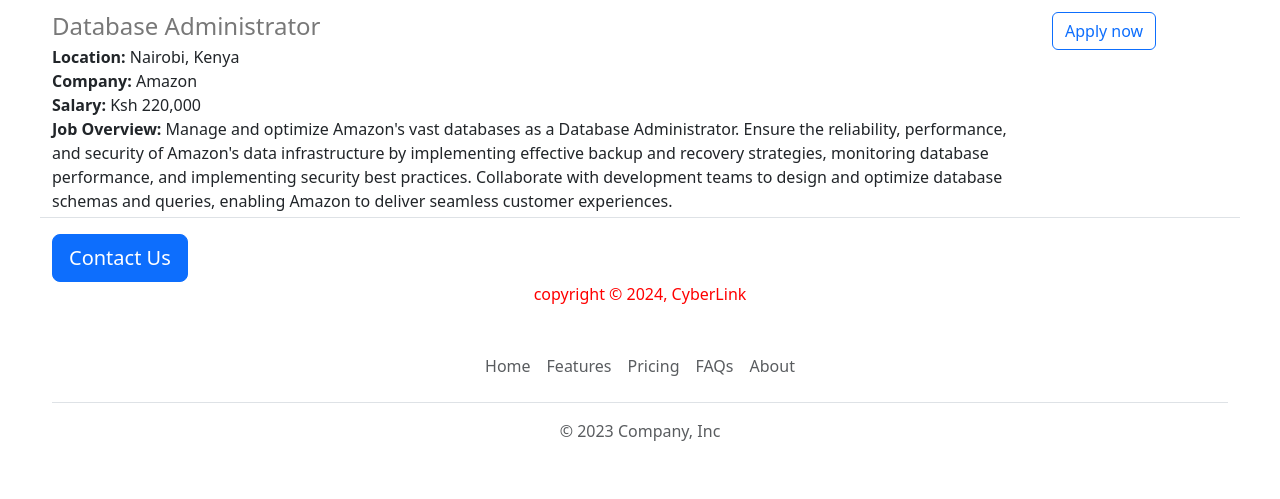
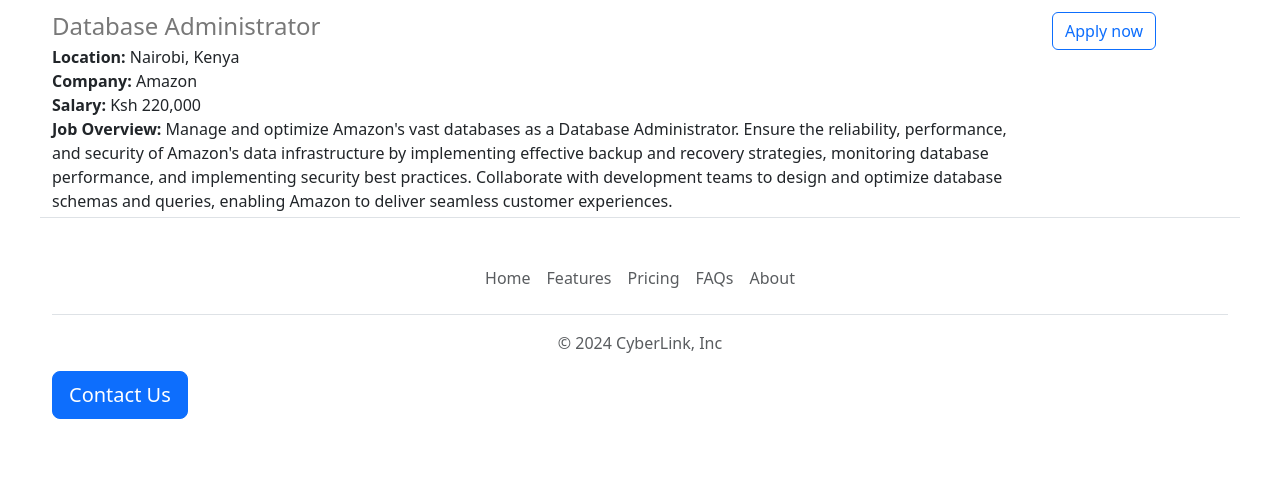
Before and after one commit to ngemuantony/job-hunter, a Flask app: page / in a window 1280 px wide. Shown: the part 2297-2796 px from the top of the page. After the commit the page ends 2716 px from the top, so only its background shows below. Run offline with Flask 3, Linux system fonts and the light colour scheme.

Commit message:
Edited a footer

```diff
--- a/templates/footer.html
+++ b/templates/footer.html
@@ -7,6 +7,7 @@
       <li class="nav-item"><a href="#" class="nav-link px-2 text-body-secondary">FAQs</a></li>
       <li class="nav-item"><a href="#" class="nav-link px-2 text-body-secondary">About</a></li>
     </ul>
-    <p class="text-center text-body-secondary">&copy; 2023 Company, Inc</p>
+    <p class="text-center text-body-secondary">&copy; 2024 CyberLink, Inc</p>
+    <button class="btn btn-primary btn-lg ">Contact Us</button>
   </footer>
 </div>
--- a/templates/home.html
+++ b/templates/home.html
@@ -49,9 +49,8 @@
 
         {% endfor %}
         </div>
-        <button class="btn btn-primary btn-lg ">Contact Us</button>
 
-       <p class="copyright">copyright &copy; 2024, CyberLink</p>
+
  </div>
 
 
```
